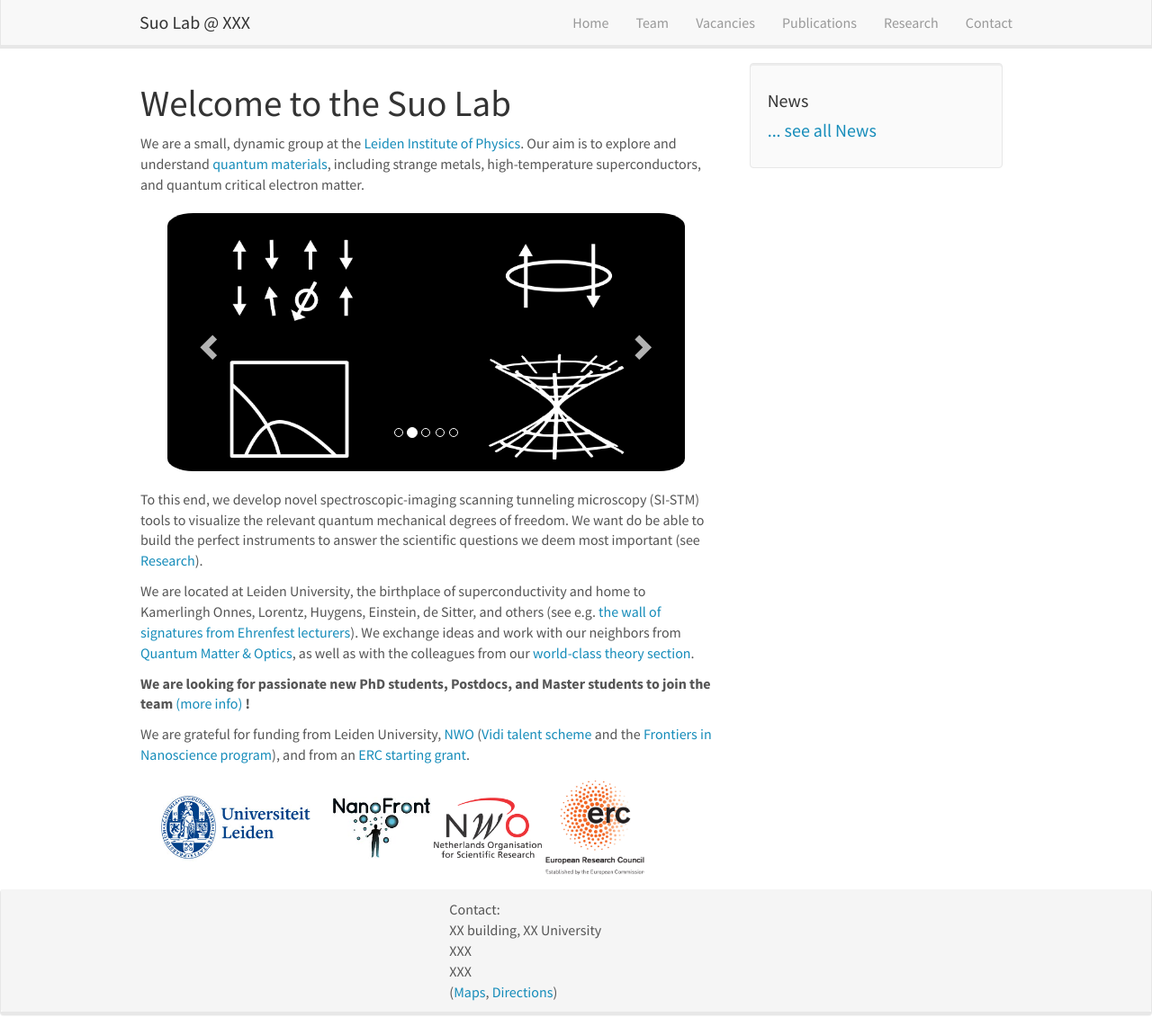
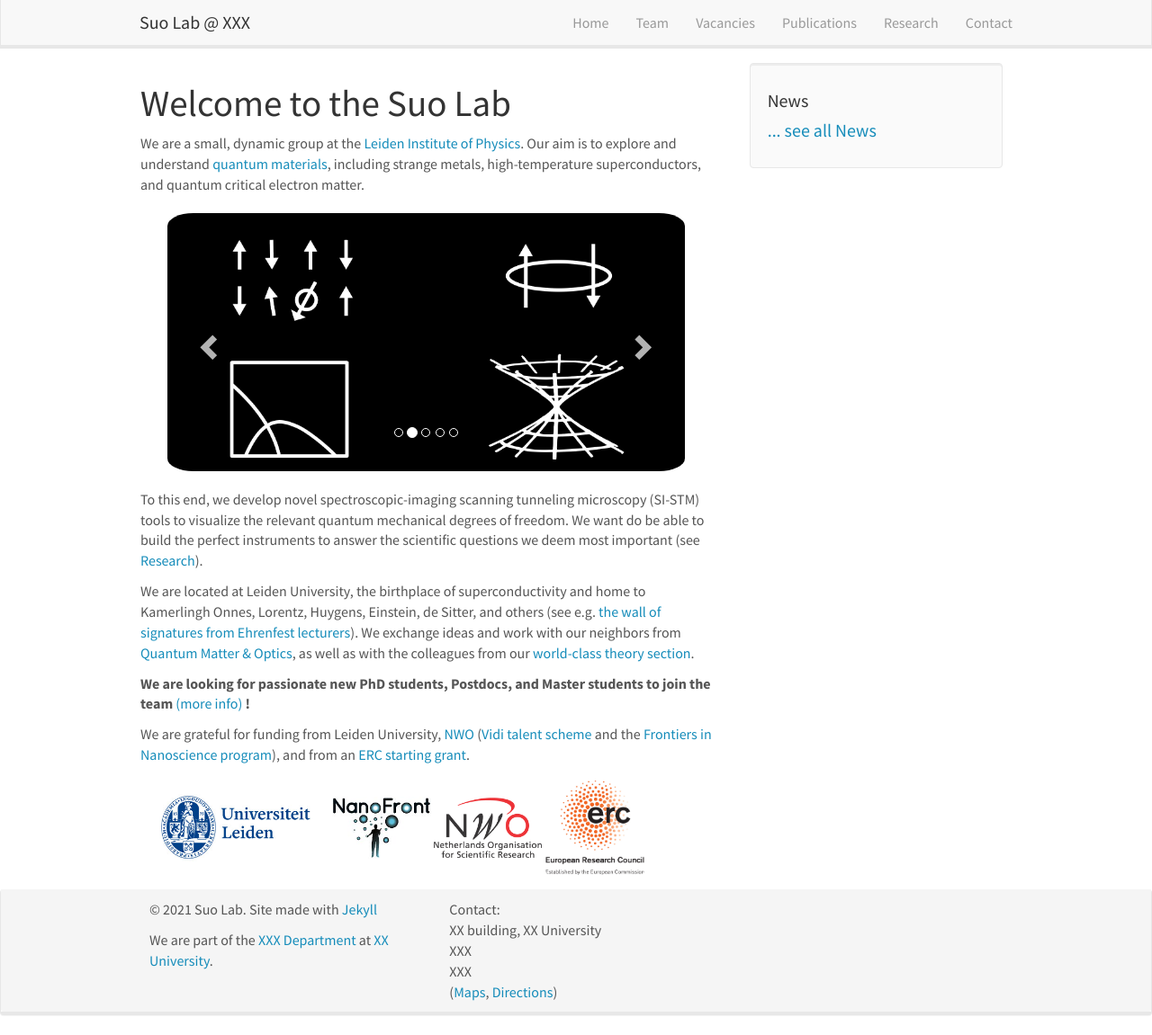
Before and after one commit to suoshengbao/suoshengbao.github.io, a Jekyll site: the page built from _pages/home.md, in a window 1280 px wide and 1151 px high. Shown: the whole window at 90% size. Built offline with Jekyll 4.4.1, drawn with Linux system fonts in a browser that asks for light colours; nearby versions of some CDN libraries.

Commit message:
Update footer.html

```diff
--- a/_includes/footer.html
+++ b/_includes/footer.html
@@ -4,10 +4,13 @@
 	  <div class="row">
 		<div class="col-sm-4">
 
-<!-- 		  <p>&copy 2021 Suo Lab. Site made with <a href="https://jekyllrb.com">Jekyll</a>;  <a href="{{ site.url }}{{ site.baseurl }}/aboutwebsite.html">copy and  modify it for your own research group.</a></p>
-              <p>We are part of the <a href="https://www.physics.leidenuniv.nl/">XXX Department</a> at <a href="https://www.leidenuniv.nl">XX University</a>.</p> -->
+		  <p>&copy 2021 Suo Lab. Site made with <a href="https://jekyllrb.com">Jekyll</a></p>
+<!-- 		  	<a href="{{ site.url }}{{ site.baseurl }}/aboutwebsite.html">copy and  modify it for your own research group.</a> -->
+              <p>We are part of the <a href="https://www.physics.leidenuniv.nl/">XXX Department</a> at <a href="https://www.leidenuniv.nl">XX University</a>.
+              </p>
 
-		   <p>  </p><p>
+		   <p>
+		   </p><p>
 
 		</div>
 		<!-- <div class="col-sm-4">
```
